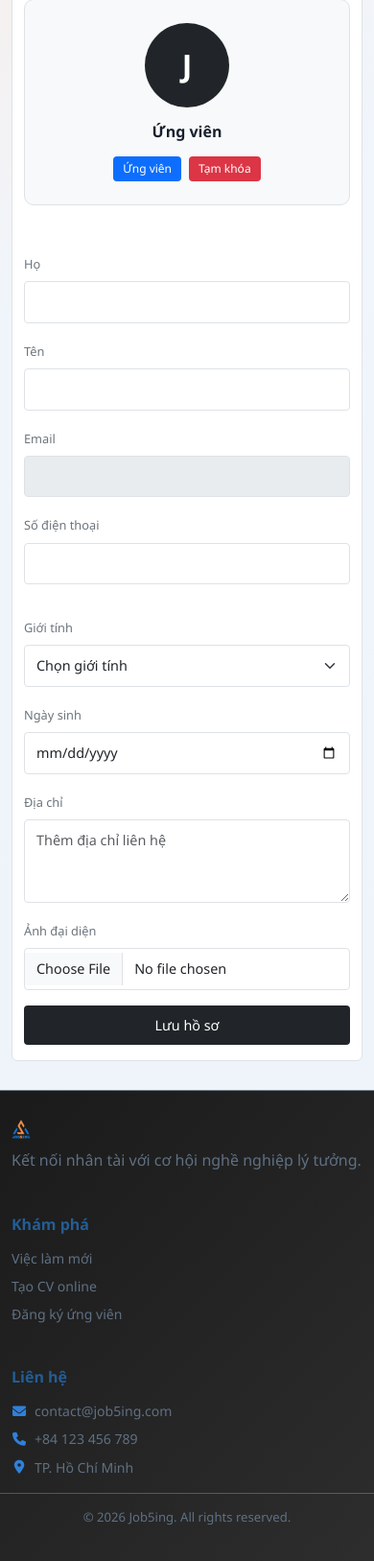
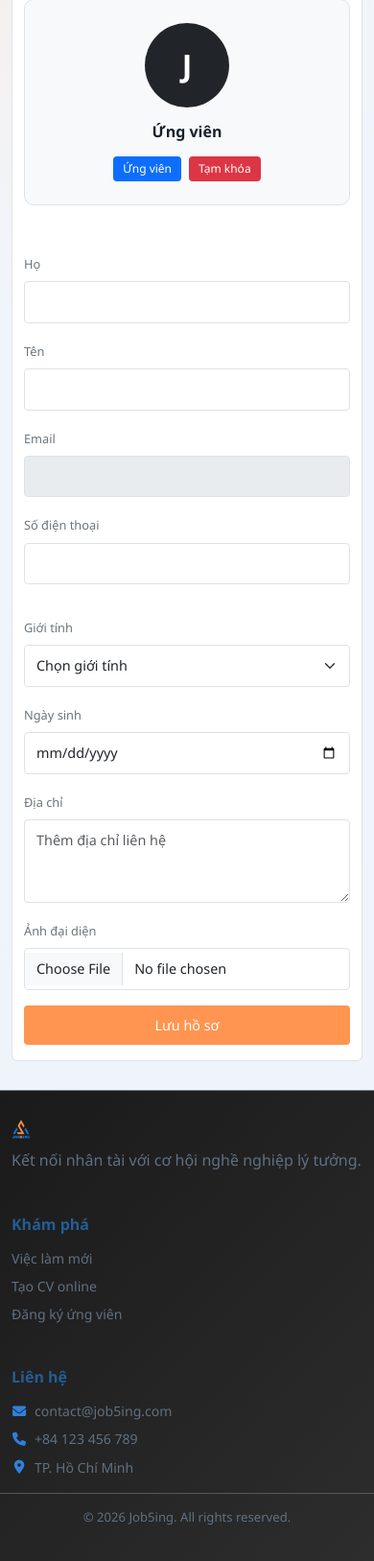
Before and after one commit to MinkNhat/job5ing, a Flask app: template app/templates/public/account.html in a window 390 px wide. Shown: the part 176-1803 px from the top of the page at 96% size. Run offline with Flask 3, Linux system fonts and the light colour scheme; the template is opened without the code that fills it, so the values that code supplies are empty.

Commit message:
fix tiny

```diff
--- a/app/static/css/public/account.css
+++ b/app/static/css/public/account.css
@@ -107,9 +107,8 @@
     border-radius: 4px;
 }
 
-/* Button styling */
 .btn-filter {
-    background: #212529;
+    background: var(--site-primary);
     color: #fff;
     font-size: 0.9rem;
     border: none;
@@ -120,7 +119,7 @@
 }
 
 .btn-filter:hover {
-    background: #1c1f23;
+    background: var(--site-primary-deep);
     color: #fff;
 }
 
--- a/app/templates/public/account.html
+++ b/app/templates/public/account.html
@@ -1,6 +1,4 @@
 {% extends 'base_public.html' %}
-
-{% block title %}Job5ing | Tài khoản{% endblock %}
 
 {% block extra_css %}
 <link rel="stylesheet" href="{{ url_for('static', filename='css/public/account.css') }}">
@@ -89,7 +87,7 @@
                             value="{{ request.form.get('phone', user.phone or '') }}"
                         >
                     </div>
-                    <divc class="col-md-6"></divc>
+                    <div class="col-md-6"></div>
 
                     <div class="col-md-6">
                         <label for="sex" class="form-label">Giới tính</label>
```
